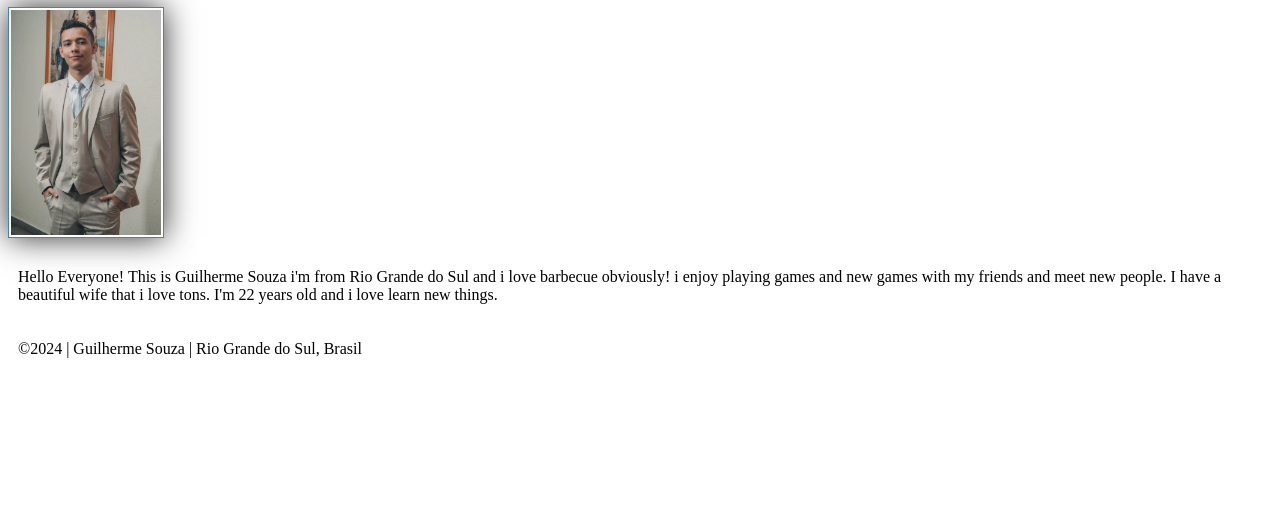
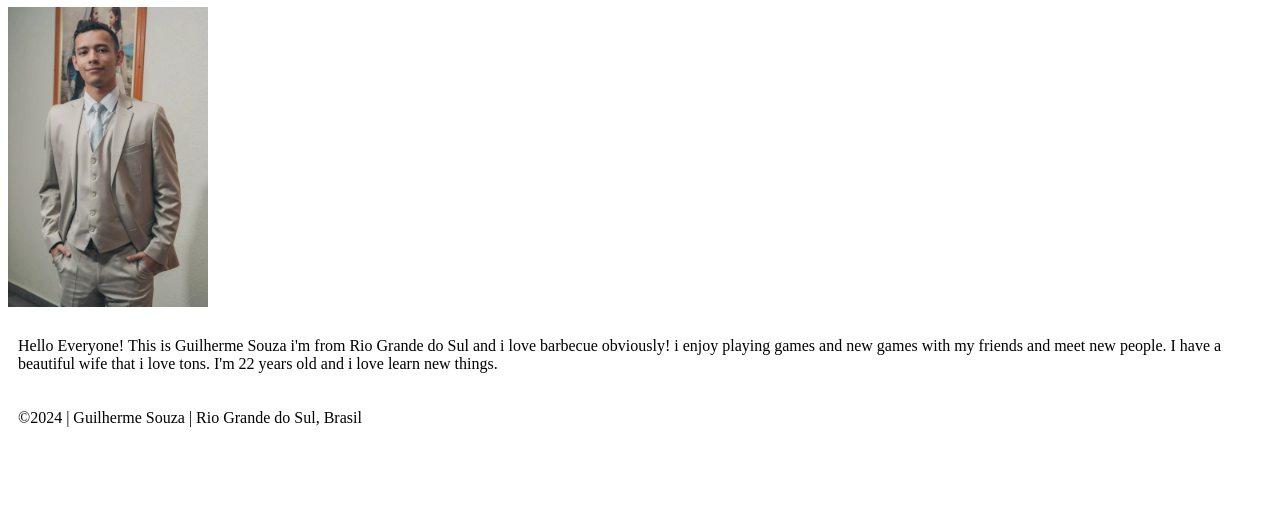
Before and after one commit to GuiiS0uza/wdd130, a plain HTML site: page index.html in a window 1280 px wide. Shown: the part 275-800 px from the top of the page. Drawn offline with Linux system fonts and the light colour scheme.

Commit message:
week02 wdd130 activity done

```diff
--- a/styles/styles.css
+++ b/styles/styles.css
@@ -13,7 +13,7 @@ h1 {
     color: steelblue;
 }
 
-img {
+mainimg {
     width: 150px;
     height: auto;
     border: 1px solid steelblue;
```
